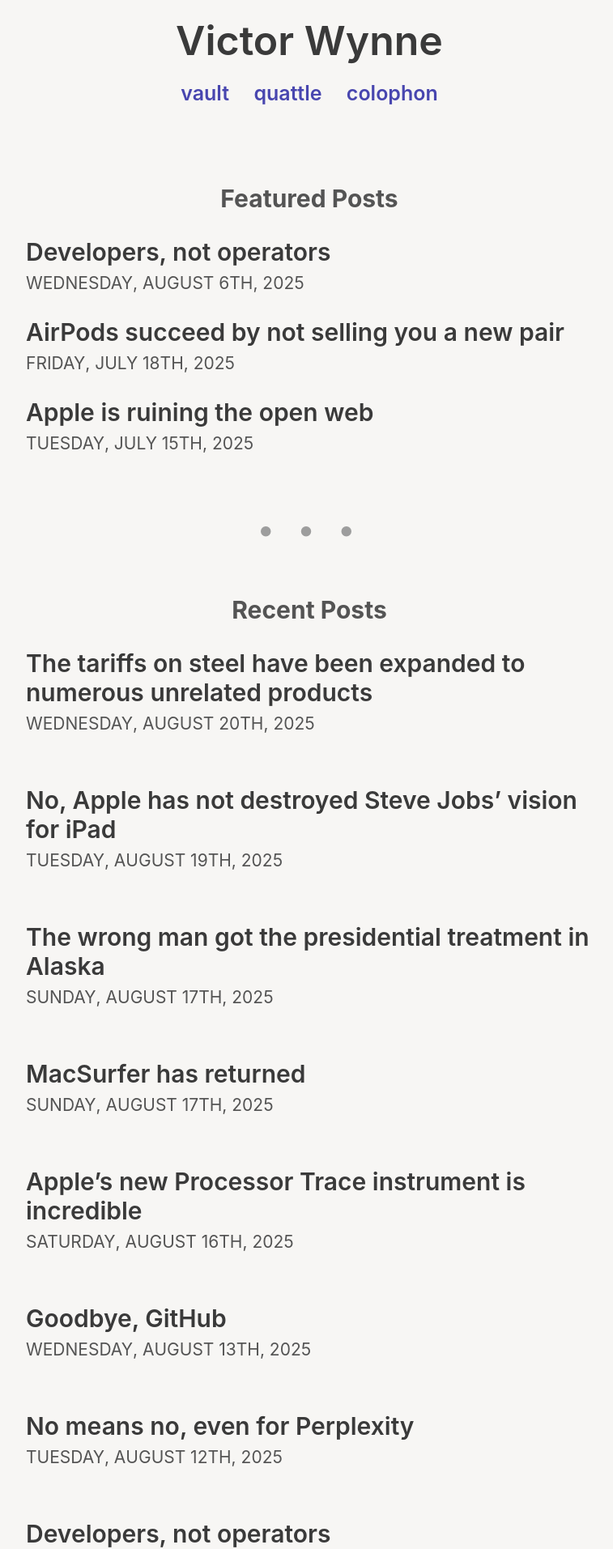
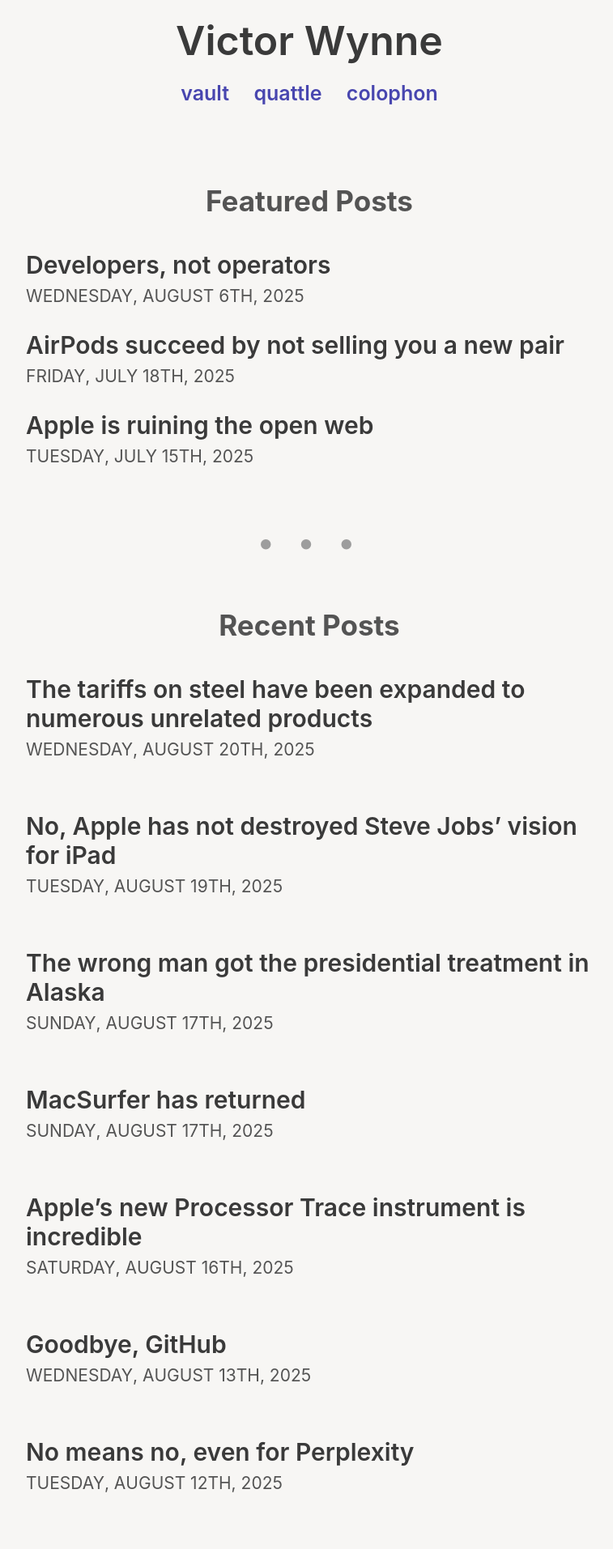
Before and after one commit to victorwynne/victorwynne, a Jekyll site: the page built from index.html, in a window 1280 px wide. Shown: the top 1913 px of the page at 81% size, without its empty margins (258-1015 px from the left). Built offline with Jekyll 4.4.1, drawn with Linux system fonts in a browser that asks for light colours; comment, search, counter and statistics services are not loaded.

Commit message:
_type.scss

```diff
--- a/_sass/_type.scss
+++ b/_sass/_type.scss
@@ -30,10 +30,10 @@ h2 {
 
 h2.featured-posts,
 h2.recent-posts {
-  font-size: 1.5rem;
+  font-size: 1.75rem;
   font-weight: bold;
   text-align: center;
-  margin-bottom: 1.5rem;
+  margin-bottom: 2rem;
 }
 
 h3 {
```
